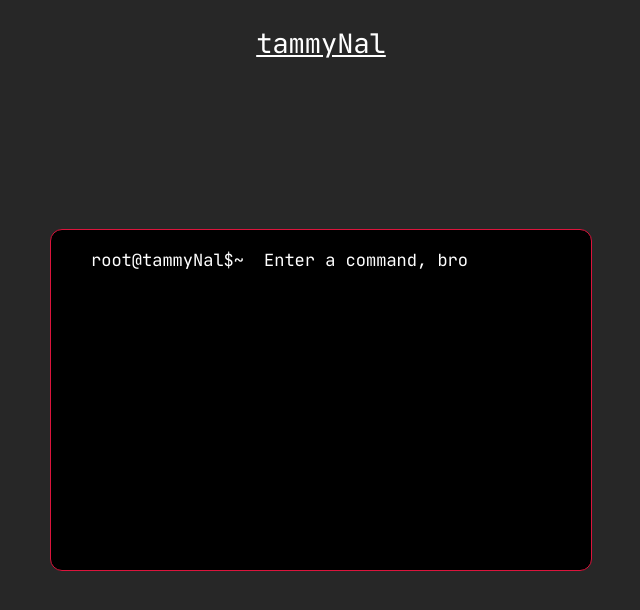
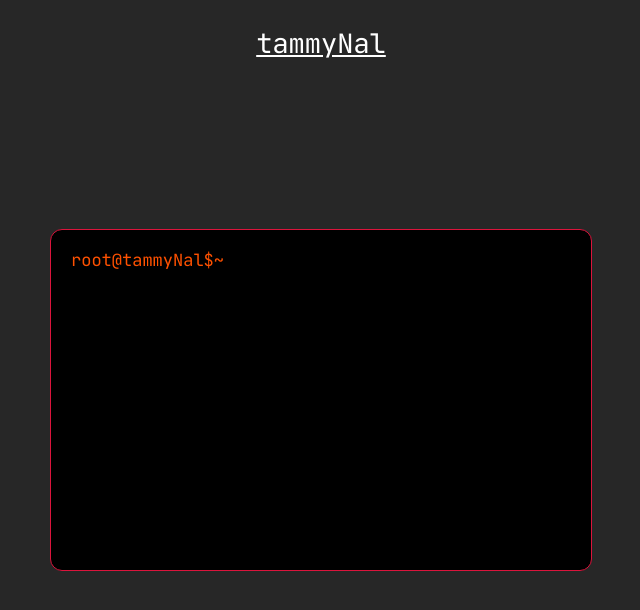
Before and after one commit to otilor/tammyNal, a plain HTML site: page index.html in a window 1280 px wide. Shown: the whole page, without its empty margins (319-959 px from the left). Drawn offline with Linux system fonts and the light colour scheme.

Commit message:
Add more stuff to UI
Took 1 hour 6 minutes

```diff
--- a/assets/css/main.css
+++ b/assets/css/main.css
@@ -22,7 +22,6 @@ body {
 }
 #terminal-lead-text {
     color: #ff5100;
-    padding-left: 15px;
 }
 .center-div
 {
@@ -44,6 +43,15 @@ body {
     height: 10px;
     margin-top: 2px;
 }
+#boring-terminal-text {
+    border: none;
+    background-color: transparent;
+    width: 2px;
+    height: 10.2em;
+    overflow: hidden;
+    overflow-wrap: break-word;
+    word-wrap: break-word;
+}
 .textarea, [contenteditable] {
     caret-color: white;
     resize: none;
--- a/index.html
+++ b/index.html
@@ -7,9 +7,13 @@
 </head>
 <body>
     <p class="lead center underline" id = "tHeading">tammyNal</p>
-        <div class="center-div textarea" contenteditable="true" autofocus>
-            <span contenteditable="false" id = "lead-text">root@tammyNal$~</span><span autofocus>Enter a command, bro</span>
+        <div class="center-div textarea" autofocus>
+            <span id = "terminal-lead-text">root@tammyNal$~ </span>
+
+            <span onfocus="let value = this.value; this.value = null; this.value = value;" onclick="moveCursorToEnd(this)" contenteditable="true" id  = "boring-terminal-text" autofocus></span>
         </div>
-
+<script>
+    document.getElementById("boring-terminal-text").focus()
+</script>
 </body>
 </html>
```
